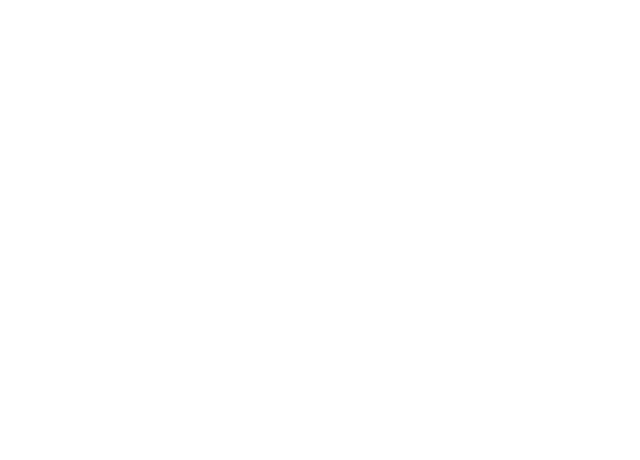
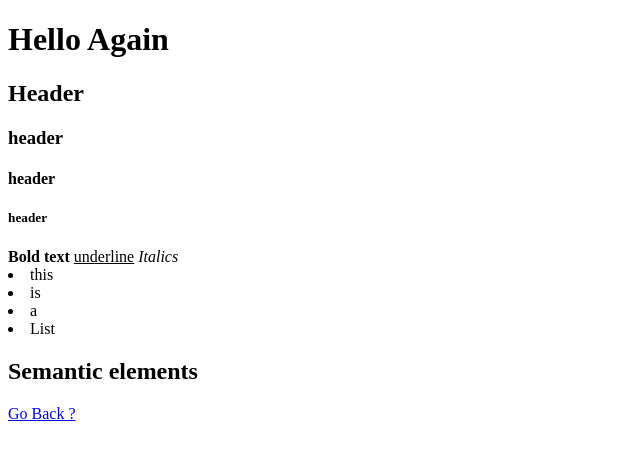
Before and after one commit to DeanLou09012/WEB-DEV, a plain HTML site: page pageStructure.html in a window 1280 px wide. Shown: the whole page, without its empty margins (0-640 px from the left). Drawn offline with Linux system fonts and the light colour scheme.

Commit message:
Second commit

```diff
--- a/pageStructure.html
+++ b/pageStructure.html
@@ -4,4 +4,20 @@
         <meta charset="utf-8">
         <title>Page 2</title>
         </head>
-        <body></body>
+        <body>
+            <header><h1>Hello Again</h1></header>
+            <h2>Header</h2>
+            <h3>header</h3>
+            <h4>header</h4>
+            <h5>header</h5>
+            <b>Bold text</b>
+            <u>underline</u>
+            <i>Italics</i>
+            <li>this </li>
+            <li>is</li>
+            <li>a</li>
+            <li>List</li>
+            <h2>Semantic elements</h2>
+            <p></p>
+            <a href="index.html">Go Back ?</a>
+        </body>
```
Also changed, not shown: index.html (+1 -1 lines).
